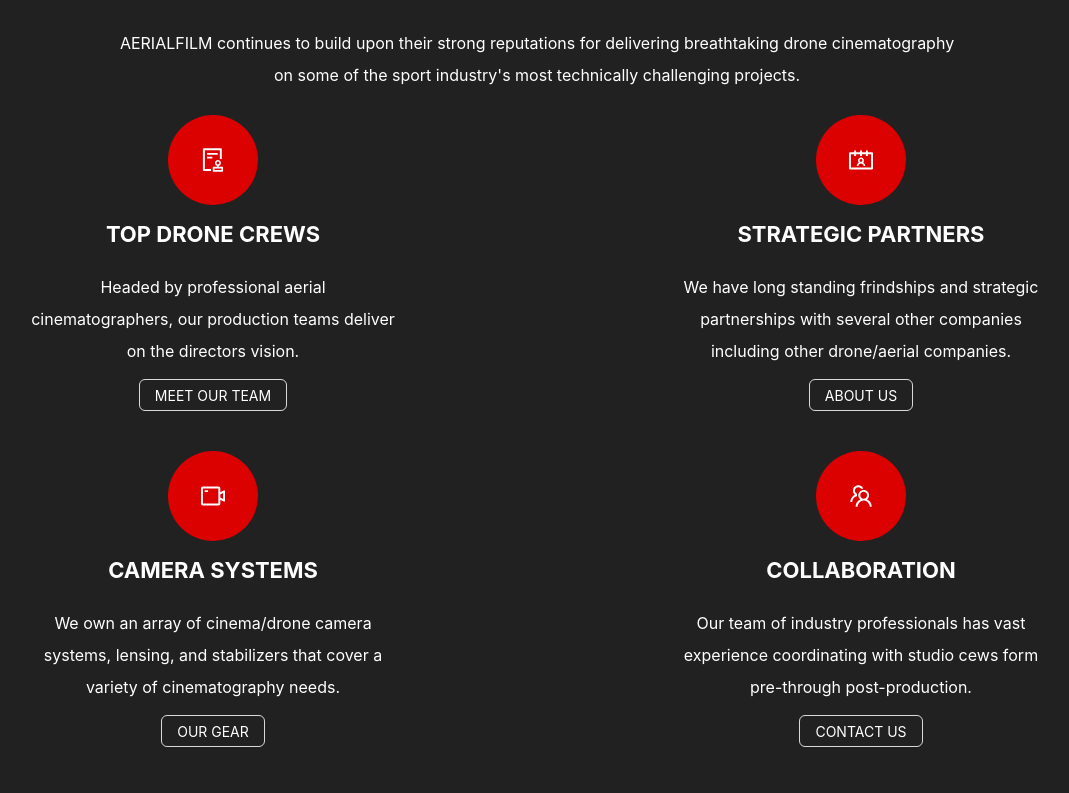
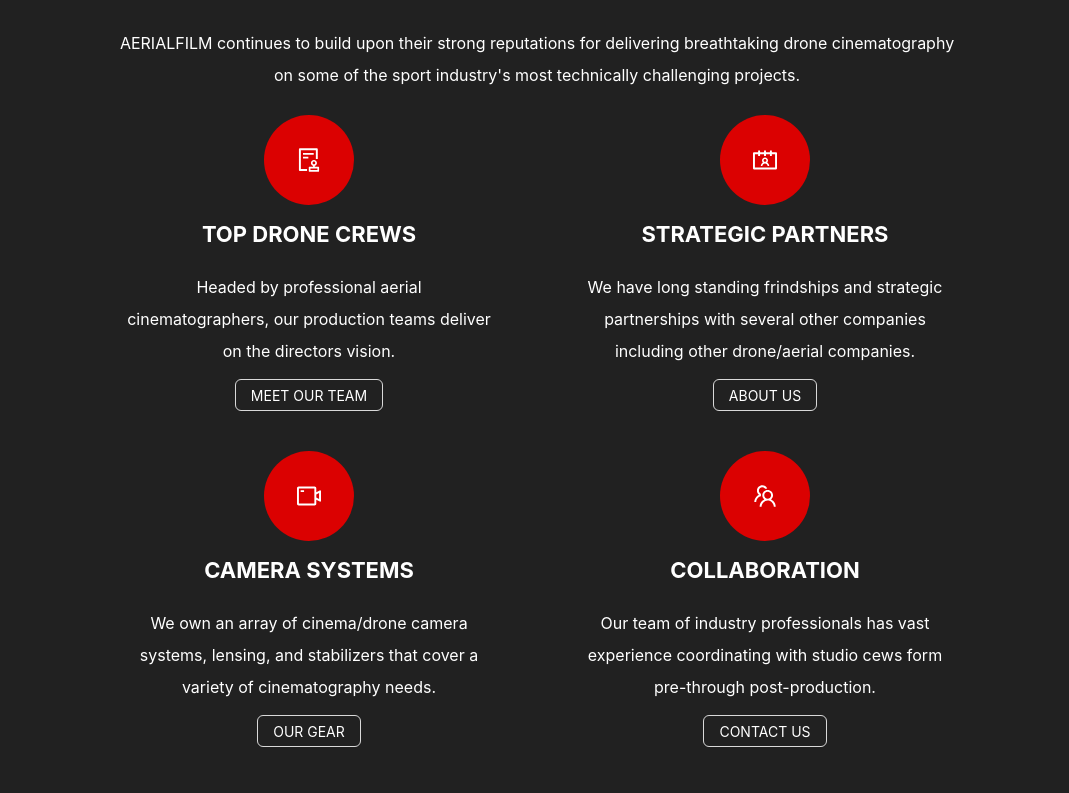
Before and after one commit to assebc/aerialfilm, a React (Vite) app: page / in a window 1280 px wide. Shown: the part 687-1480 px from the top of the page, without its empty margins (103-1172 px from the left). Built offline with nearby package versions, Linux system fonts and the light colour scheme.

Commit message:
fix middle space

```diff
--- a/src/pages/Home/index.tsx
+++ b/src/pages/Home/index.tsx
@@ -41,7 +41,7 @@
 
         <div className="navigation_section">
 
-        <Row gutter={[16, 16]} >
+        <Row gutter={[16, 16]}>
           <Col  md={12} sm={24} xs={24} className="desc">
             <Avatar
               size={"large"}
--- a/src/pages/Home/styles.css
+++ b/src/pages/Home/styles.css
@@ -103,7 +103,8 @@
 }
 
 .navigation_section {
-    margin-bottom: 40px;
     display: grid;
     gap: 40px;
+    max-width: 70vw;
+    margin: 0 auto 40px;
 }
```
